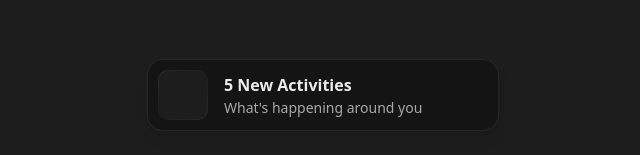
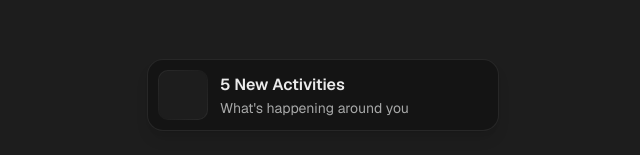
Before and after one commit to joncoronel/collapsible-demo-baseui, a Next.js app: page / in a window 1280 px wide. Shown: the part 305-460 px from the top of the page, without its empty margins (317-957 px from the left). Built offline with nearby package versions, Linux system fonts and the light colour scheme; some icons are missing.

Commit message:
Refactor CollapsibleDemo component layout by adjusting spacing for better alignment and update global font variables for consistency across the application

```diff
--- a/app/collapsible-demo.tsx
+++ b/app/collapsible-demo.tsx
@@ -85,7 +85,7 @@ export default function CollapsibleDemo() {
       <Collapsible.Root className="group/collapsible rounded-2xl shadow-lg w-full max-w-[22rem] border border-border/70 overflow-hidden bg-card">
         <Collapsible.Trigger className="group/collapsible-trigger flex w-full cursor-pointer">
           <div className="flex items-center gap-2 p-2.5 w-full justify-between ">
-            <div className="flex items-center flex-row gap-4">
+            <div className="flex items-center flex-row gap-3">
               <div className="h-fit bg-linear-to-br from-accent via-muted to-accent rounded-md">
                 <div className="flex items-center justify-center p-2 group-data-panel-open/collapsible-trigger:p-1.5 transition-all duration-400 ease-out-cubic bg-muted border border-transparent bg-clip-padding rounded-md ">
                   <HugeiconsIcon
@@ -121,7 +121,7 @@ export default function CollapsibleDemo() {
                     />
                   </div>
                 </div>
-                <div className="flex flex-col gap-0 items-start ml-4">
+                <div className="flex flex-col gap-0 items-start ml-3">
                   <div className="text-sm font-medium">
                     {notification.title}
                   </div>
--- a/app/globals.css
+++ b/app/globals.css
@@ -70,8 +70,8 @@ html {
 
 @theme inline {
   /* Fonts */
-  --font-sans: var(--font-sans);
-  --font-mono: var(--font-mono);
+  --font-sans: var(--font-geist-sans);
+  --font-mono: var(--font-geist-mono);
   --font-asap: var(--font-asap);
 
   /* Colors */
--- a/app/layout.tsx
+++ b/app/layout.tsx
@@ -1,5 +1,5 @@
 import type { Metadata } from "next";
-import { Geist, Geist_Mono } from "next/font/google";
+import { Geist, Geist_Mono, Asap } from "next/font/google";
 import "./globals.css";
 import { Providers } from "./providers";
 
@@ -10,6 +10,11 @@ const geistSans = Geist({
 
 const geistMono = Geist_Mono({
   variable: "--font-geist-mono",
+  subsets: ["latin"],
+});
+
+const asap = Asap({
+  variable: "--font-asap",
   subsets: ["latin"],
 });
 
@@ -26,7 +31,7 @@ export default function RootLayout({
   return (
     <html lang="en" suppressHydrationWarning>
       <body
-        className={`${geistSans.variable} ${geistMono.variable} antialiased root`}
+        className={`${geistSans.variable} ${geistMono.variable} antialiased root font-sans`}
       >
         <Providers>{children}</Providers>
       </body>
```
